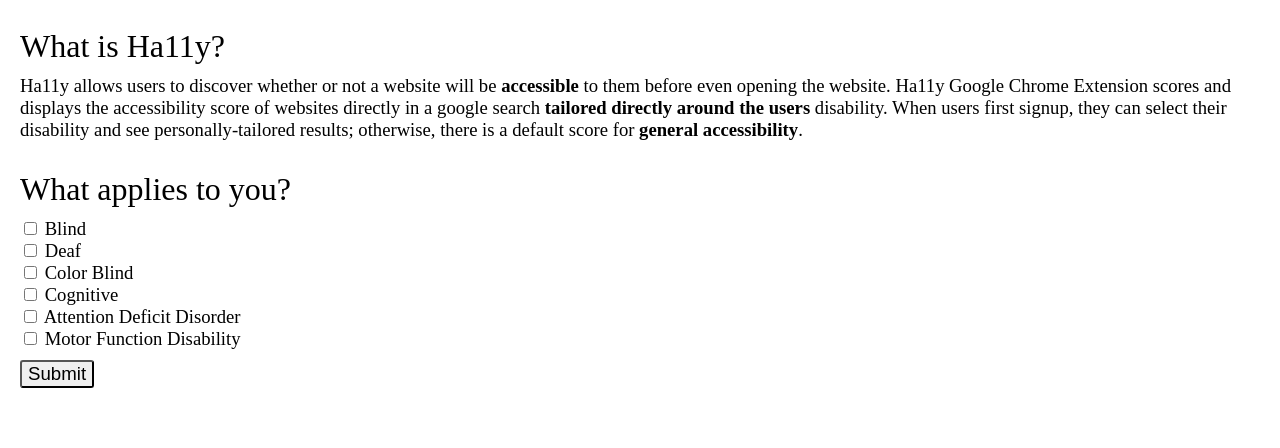
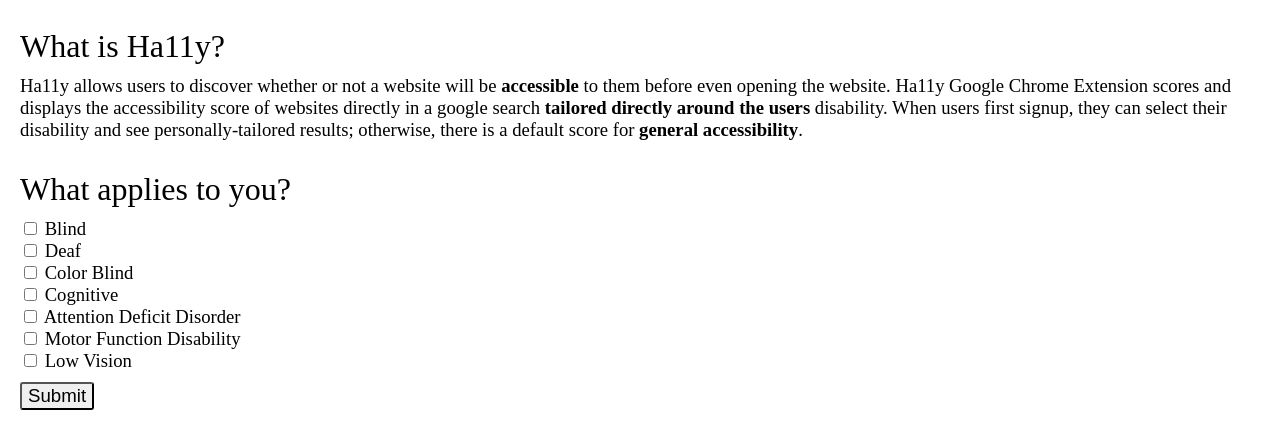
Before and after one commit to BracciaCJ/2022-CornHacks, a browser extension: page extension/index.html in a window 1280 px wide. Shown: the part 142-590 px from the top of the page. Drawn offline with Linux system fonts and the light colour scheme.

Commit message:
added low vision to ui

```diff
--- a/extension/index.html
+++ b/extension/index.html
@@ -64,6 +64,10 @@
             <input type="checkbox" id="motor" name="motor"  />
             Motor Function Disability </label
           ><br />
+          <label for="low vision">
+            <input type="checkbox" id="lv" name="low vision"  />
+            Low Vision </label
+          ><br />
 
 
           <input id="disability-submit" class="submit-button" type="submit" value="Submit" />
```
